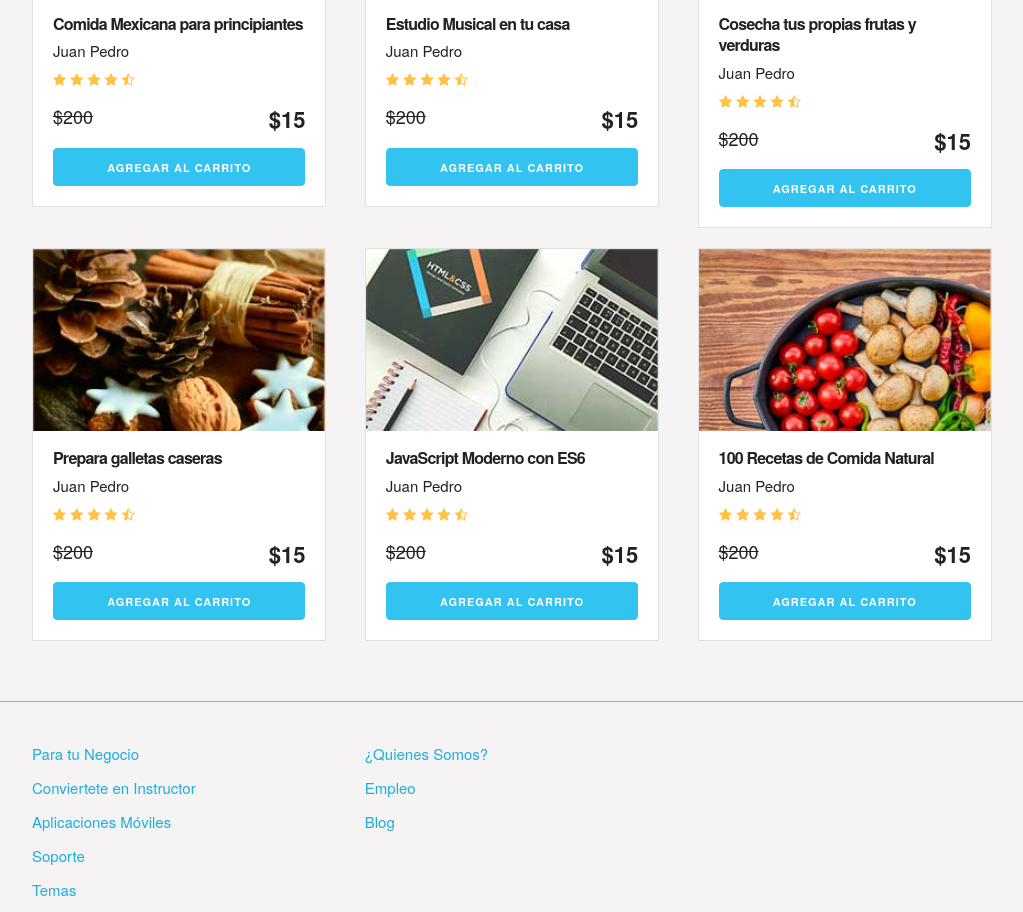
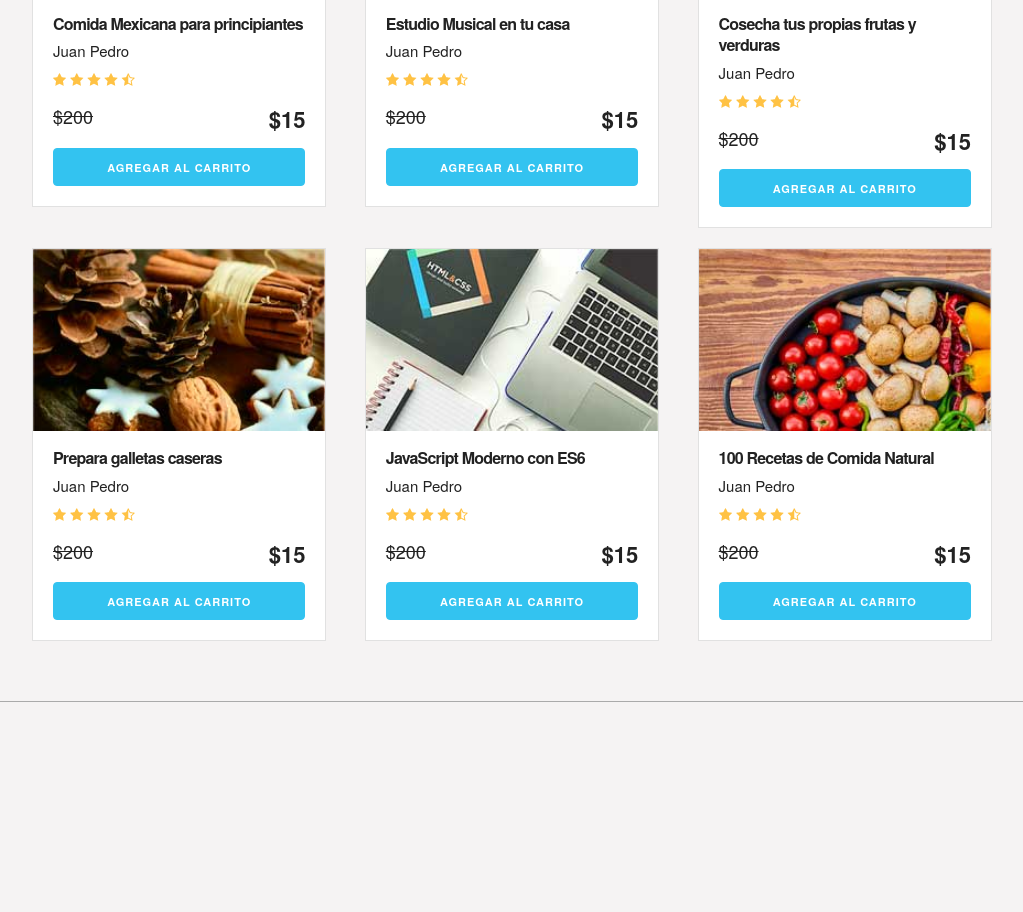
Before and after one commit to AgustinPalmaM/shopping_cart_javascript, a plain HTML site: page index.html in a window 1280 px wide. Shown: the part 1692-2604 px from the top of the page, without its empty margins (128-1151 px from the left). After the commit the page ends 2434 px from the top, so only its background shows below. Drawn offline with Linux system fonts and the light colour scheme.

Commit message:
Update footer

```diff
--- a/index.html
+++ b/index.html
@@ -244,18 +244,10 @@
             <div class="row">
                     <div class="four columns">
                             <nav id="principal" class="menu">
-                                <a class="enlace" href="#">Para tu Negocio</a>
-                                <a class="enlace" href="#">Conviertete en Instructor</a>
-                                <a class="enlace" href="#">Aplicaciones Móviles</a>
-                                <a class="enlace" href="#">Soporte</a>
-                                <a class="enlace" href="#">Temas</a>
                             </nav>
                     </div>
                     <div class="four columns">
                             <nav id="secundaria" class="menu">
-                                <a class="enlace" href="#">¿Quienes Somos?</a>
-                                <a class="enlace" href="#">Empleo</a>
-                                <a class="enlace" href="#">Blog</a>
                             </nav>
                     </div>
             </div>
```
